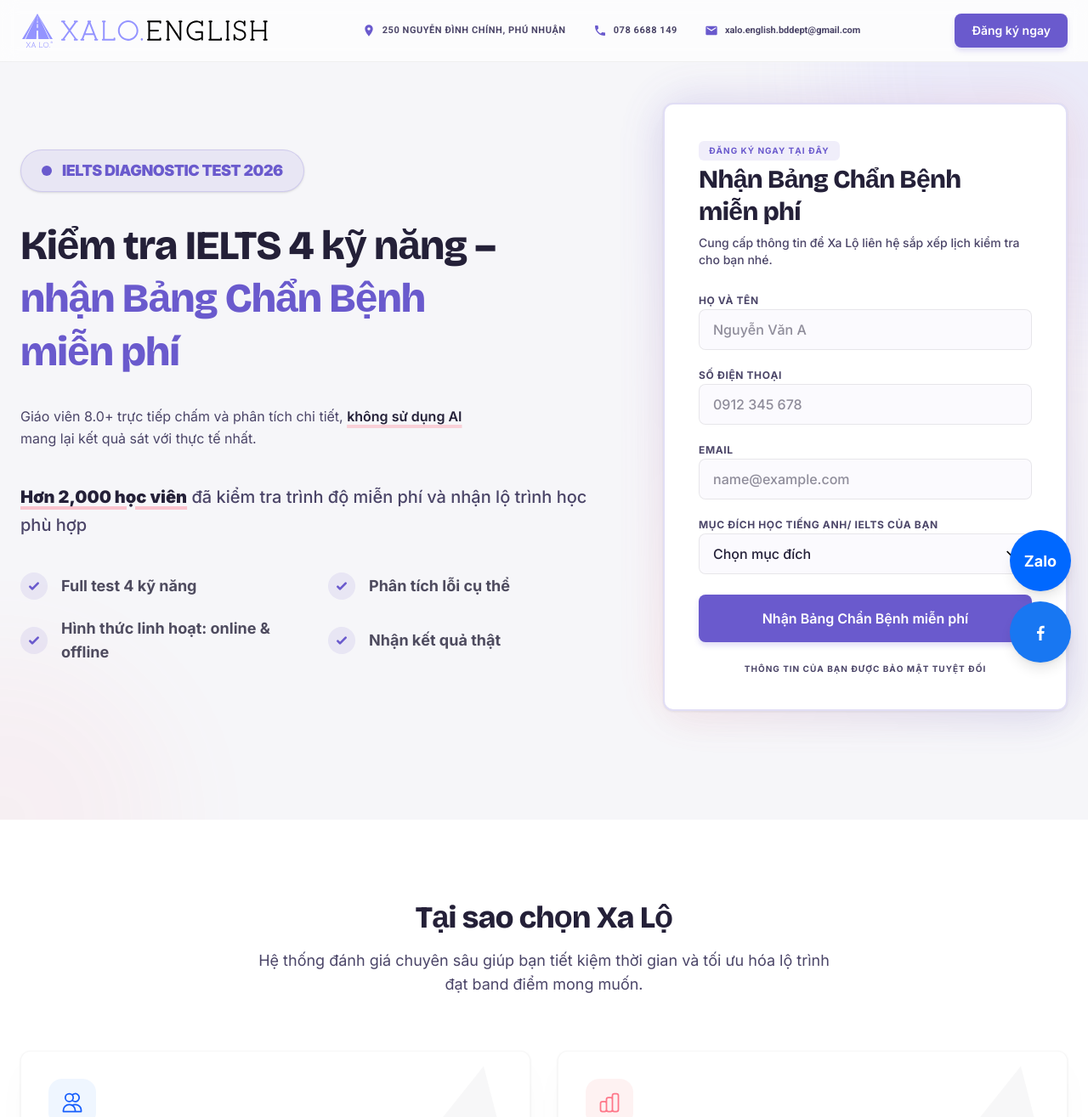
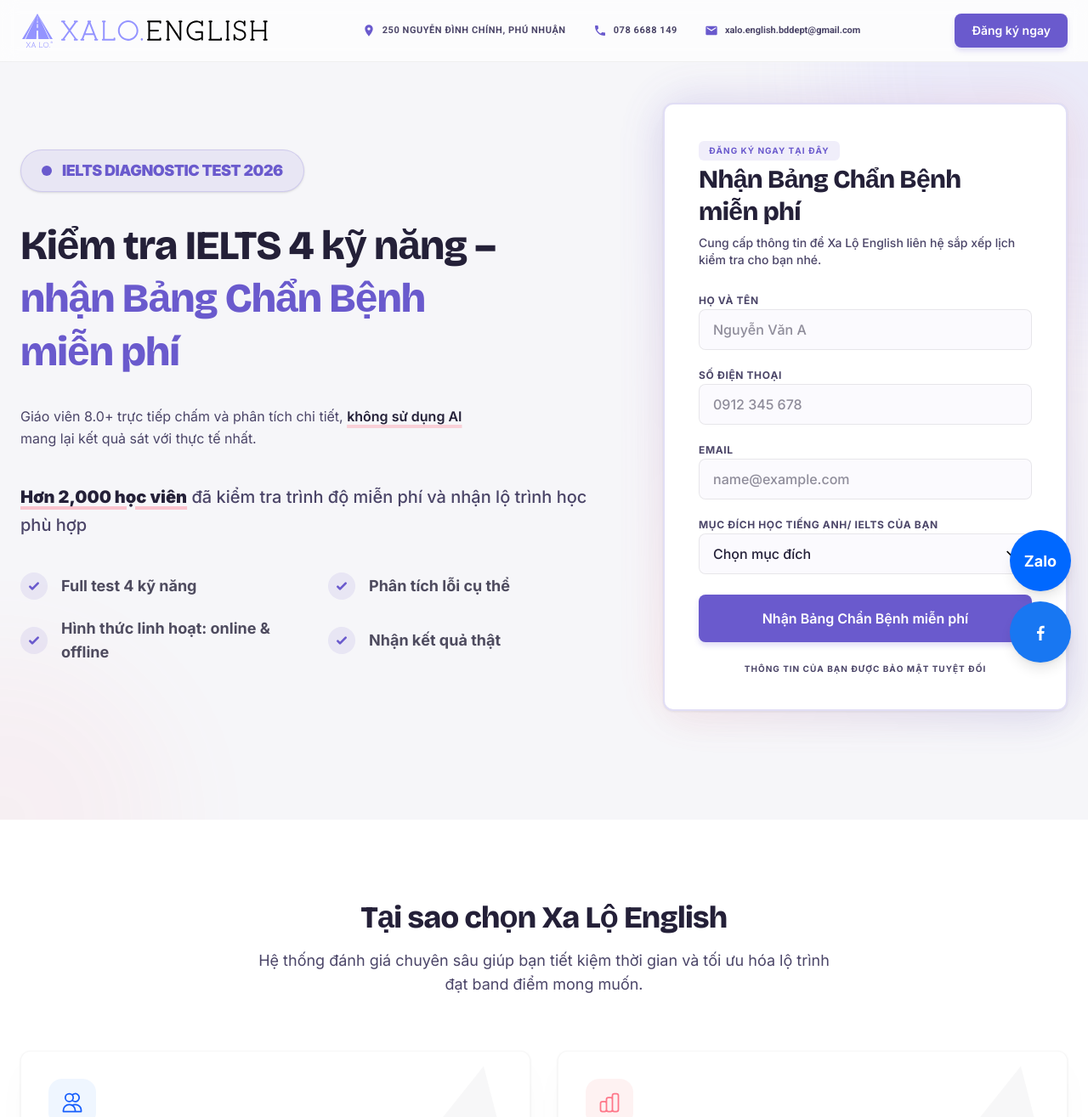
Before and after one commit to itxalo1413-art/Xalo_Landingpage, a Next.js app in the folder fe/: page / in a window 1280 px wide. Shown: the top 1315 px of the page at 85% size. Built offline with nearby package versions, Linux system fonts and the light colour scheme.

Commit message:
updating fe

```diff
--- a/fe/app/page.tsx
+++ b/fe/app/page.tsx
@@ -226,7 +226,7 @@
                     <h2 className="text-2xl md:text-3xl font-black text-foreground leading-tight tracking-tight">
                       Nhận Bảng Chẩn Bệnh <br/>miễn phí
                     </h2>
-                    <p className="text-sm text-xle-text-secondary font-medium">Cung cấp thông tin để Xa Lộ liên hệ sắp xếp lịch kiểm tra cho bạn nhé.</p>
+                    <p className="text-sm text-xle-text-secondary font-medium">Cung cấp thông tin để Xa Lộ English liên hệ sắp xếp lịch kiểm tra cho bạn nhé.</p>
                   </div>
 
                   <div className="space-y-4">
@@ -384,7 +384,7 @@
                   <div className="space-y-3">
                     <h2 className="text-3xl font-extrabold text-foreground tracking-tight">Cảm ơn bạn!</h2>
                     <p className="text-xle-text-secondary max-w-xs mx-auto leading-relaxed">
-                      Xa Lộ đã nhận được thông tin. <br/> Đội ngũ tư vấn sẽ liên hệ với bạn trong vòng 24h để sắp xếp lịch kiểm tra phù hợp nhất nhé.
+                      Xa Lộ English đã nhận được thông tin. <br/> Đội ngũ tư vấn sẽ liên hệ với bạn trong vòng 24h để sắp xếp lịch kiểm tra phù hợp nhất nhé.
                     </p>
                   </div>
                 </div>
@@ -398,7 +398,7 @@
       <section className="bg-white py-24">
         <div className="mx-auto max-w-7xl px-6">
           <div className="mb-16 text-center">
-            <h2 className="text-3xl font-extrabold md:text-4xl text-foreground">Tại sao chọn Xa Lộ</h2>
+            <h2 className="text-3xl font-extrabold md:text-4xl text-foreground">Tại sao chọn Xa Lộ English</h2>
             <p className="mt-4 text-xle-text-secondary max-w-2xl mx-auto text-lg">Hệ thống đánh giá chuyên sâu giúp bạn tiết kiệm thời gian và tối ưu hóa lộ trình đạt band điểm mong muốn.</p>
           </div>
 
```
